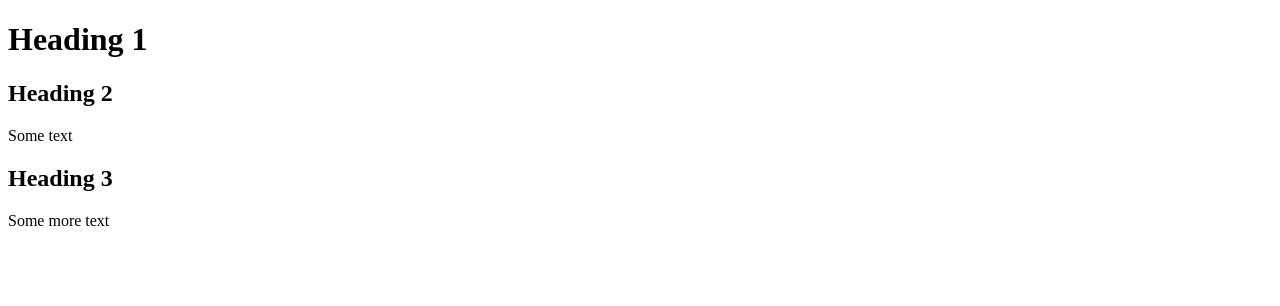
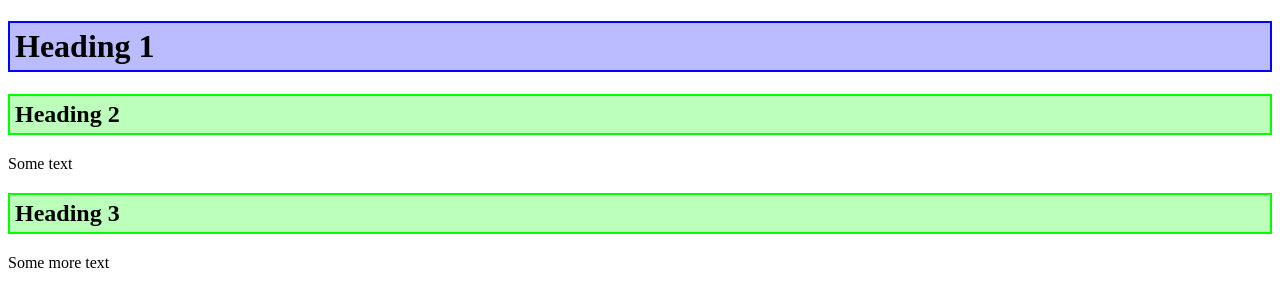
Before and after one commit to GardnerLiam/testing, a plain HTML site: page index.html in a window 1280 px wide. Drawn offline with Linux system fonts and the light colour scheme.

Commit message:
Updated index file to add css

```diff
--- a/index.html
+++ b/index.html
@@ -3,6 +3,18 @@
 <head>
     <meta charset="UTF-8">
     <title>Title</title>
+    <style>
+        h1 {
+            border: 2px solid #0000FF;
+            padding: 5px;
+            background-color: #BBBBFF;
+        }
+        h2 {
+            border: 2px solid #00FF00;
+            padding: 5px;
+            background-color: #BBFFBB;
+        }
+    </style>
 </head>
 <body>
 <h1>Heading 1</h1>
```
